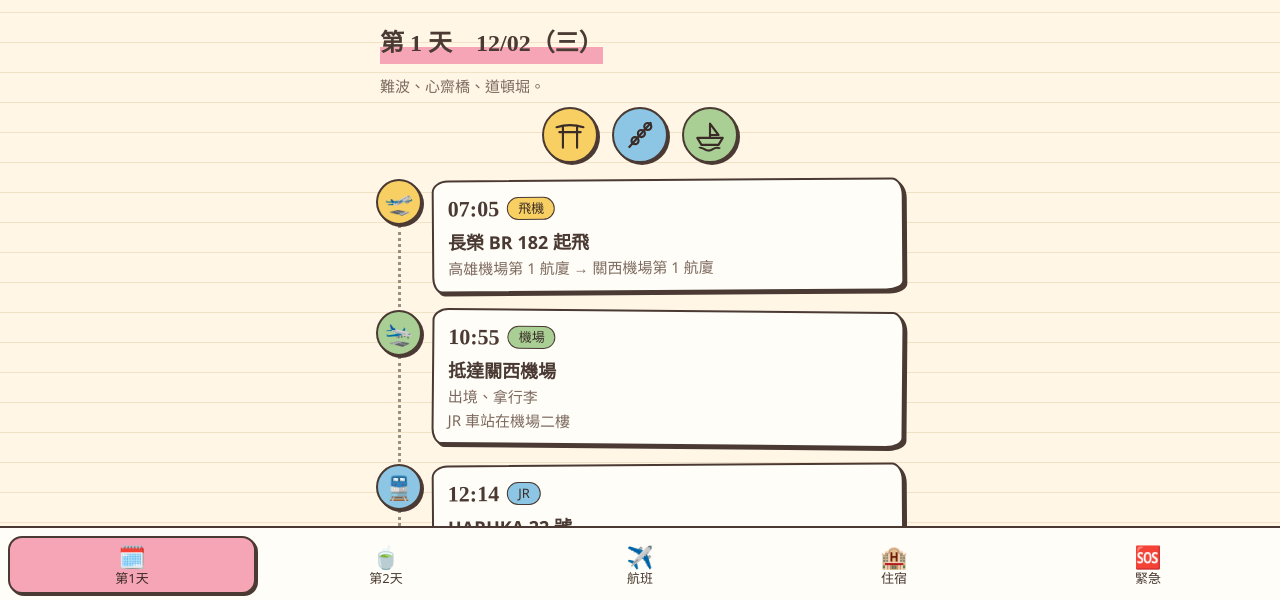
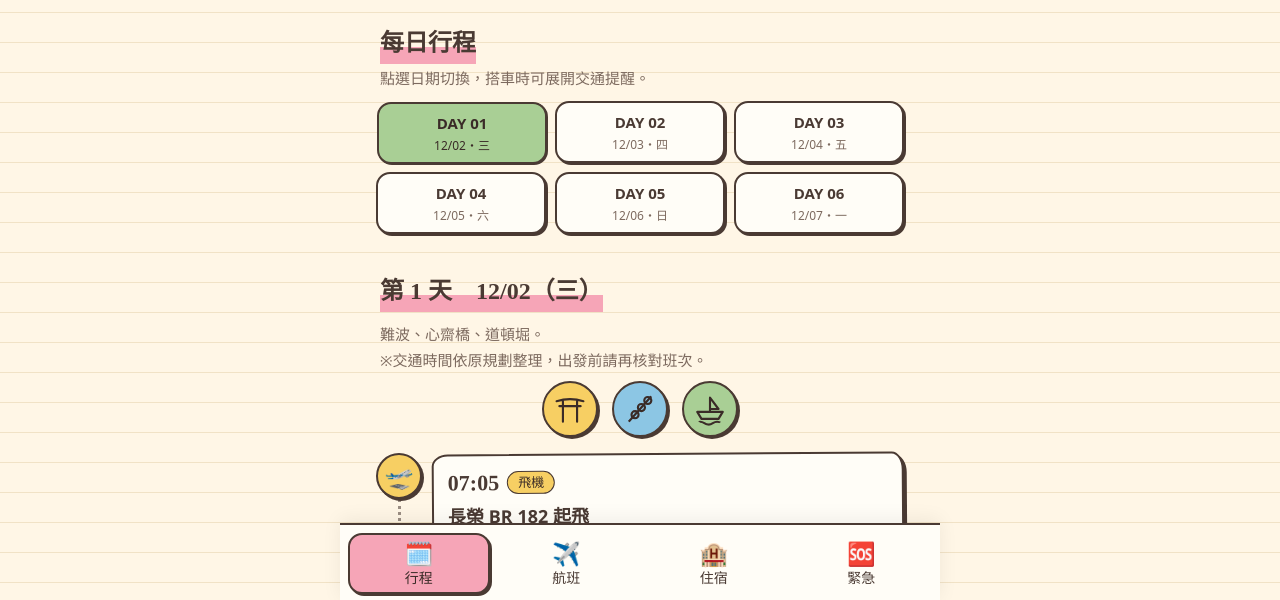
Before and after one commit to eric42911891/OSAKA_Trip_2026, a plain HTML site: page index.html in a window 1280 px wide. Shown: the part 198-798 px from the top of the page. Drawn offline with Linux system fonts and the light colour scheme; a web font is replaced by a local one.

Commit message:
Update index.html

```diff
--- a/index.html
+++ b/index.html
@@ -84,6 +84,34 @@ nav a.on{background:var(--pink);color:var(--btn-ink);border-color:var(--stroke);
 .intro .ic{flex:0 0 38px;width:38px;height:38px;color:var(--ink)}
 nav a{font-size:13px}
 a:focus-visible,button:focus-visible{outline:3px solid var(--sky);outline-offset:2px}
+
+/* v2: 六天切換、交通展開、手機導覽優化 */
+.section-top h2{margin-bottom:2px}
+.section-top .note{margin-top:0}
+.day-panel{display:none;animation:fadeIn .16s ease-out}
+.day-panel.on{display:block}
+@keyframes fadeIn{from{opacity:.65;transform:translateY(3px)}to{opacity:1;transform:none}}
+.day-switch{display:grid;grid-template-columns:repeat(3,minmax(0,1fr));gap:9px;margin:10px 0 19px}
+.day-switch button{display:flex;flex-direction:column;align-items:center;justify-content:center;margin:0;padding:7px 4px;min-width:0;min-height:62px;border-radius:14px;background:var(--card);color:var(--ink);box-shadow:2px 2px 0 var(--stroke);font-family:inherit;font-size:15px;font-weight:700;line-height:1.25}
+.day-switch button small{font-size:12px;font-weight:400;margin-top:5px;color:var(--sub)}
+.day-switch button.on{background:var(--matcha);color:var(--btn-ink);transform:translate(1px,1px);box-shadow:1px 1px 0 var(--stroke)}
+.day-switch button.on small{color:var(--btn-ink)}
+.travel-details{margin-top:9px;border-top:1px dashed var(--sub);padding-top:7px}
+.travel-details summary{cursor:pointer;color:var(--ink);font-size:14px;font-weight:700;list-style:none;display:flex;align-items:center;justify-content:space-between;gap:8px}
+.travel-details summary::-webkit-details-marker{display:none}
+.travel-details summary::after{content:'＋';font-size:21px;line-height:1}
+.travel-details[open] summary::after{content:'－'}
+.detail-content{font-size:14px;color:var(--sub);margin-top:8px;line-height:1.65;padding:9px 11px;border-radius:10px;background:var(--paper)}
+.empty-day .card{text-align:center;padding:28px 18px;margin-top:15px}
+.empty-day h3{font-size:22px;margin:4px 0 5px}
+.empty-day p{margin:0;color:var(--sub);font-size:15px}
+.empty-icon{font-size:38px}
+nav{z-index:30;max-width:600px;margin:auto;box-shadow:0 -4px 18px #00000010}
+nav a{font-size:14px}
+nav a b{font-size:23px}
+.tl .box{overflow-wrap:anywhere}
+@media (max-width:360px){main{padding:0 12px}.tl li{grid-template-columns:42px 1fr;gap:0 7px}.dot{width:42px;height:42px;font-size:21px}.tl li::before{left:20px}.tl .box{padding:8px 10px}.when time{font-size:20px}.day-switch{gap:6px}}
+@media (prefers-reduced-motion:reduce){.day-panel{animation:none}}
 </style>
 </head>
 <body>
@@ -104,9 +132,19 @@ a:focus-visible,button:focus-visible{outline:3px solid var(--sky);outline-offset
   <svg viewBox="0 0 400 56" aria-hidden="true"><path d="M10 40 Q100 4 200 30 T390 18" fill="none" stroke="currentColor" stroke-width="3" stroke-dasharray="2 9" stroke-linecap="round" opacity=".6"/><text x="352" y="30" font-size="26" transform="rotate(-12 352 30)">✈️</text><ellipse cx="60" cy="14" rx="22" ry="8" fill="var(--sky)" opacity=".7"/><ellipse cx="78" cy="10" rx="14" ry="7" fill="var(--sky)" opacity=".7"/></svg>
 </header>
 
-<section id="v-day1" class="view">
+<section id="v-itinerary" class="view">
+  <div class="section-top"><h2>每日行程</h2><p class="note">點選日期切換，搭車時可展開交通提醒。</p></div>
+  <div class="day-switch" role="group" aria-label="切換旅遊日期">
+    <button type="button" data-day="day1">DAY 01<small>12/02・三</small></button>
+    <button type="button" data-day="day2">DAY 02<small>12/03・四</small></button>
+    <button type="button" data-day="day3">DAY 03<small>12/04・五</small></button>
+    <button type="button" data-day="day4">DAY 04<small>12/05・六</small></button>
+    <button type="button" data-day="day5">DAY 05<small>12/06・日</small></button>
+    <button type="button" data-day="day6">DAY 06<small>12/07・一</small></button>
+  </div>
+  <section id="v-day1" class="day-panel">
   <h2>第 1 天　12/02（三）</h2>
-  <p class="note" style="margin-top:0">難波、心齋橋、道頓堀。</p>
+  <p class="note" style="margin-top:0">難波、心齋橋、道頓堀。<br>※交通時間依原規劃整理，出發前請再核對班次。</p>
   <div class="strip"><svg class="ic"><use href="#d-torii"/></svg><svg class="ic"><use href="#d-food"/></svg><svg class="ic"><use href="#d-boat"/></svg></div>
   <ol class="tl">
     <li class="plane"><span class="dot">🛫</span><div class="box"><div class="when"><time>07:05</time><span class="chip">飛機</span></div><b>長榮 BR 182 起飛</b><small>高雄機場第 1 航廈 → 關西機場第 1 航廈</small></div></li>
@@ -123,9 +161,9 @@ a:focus-visible,button:focus-visible{outline:3px solid var(--sky);outline-offset
   </ol>
 </section>
 
-<section id="v-day2" class="view">
+<section id="v-day2" class="day-panel">
   <h2>第 2 天　12/03（四）</h2>
-  <p class="note" style="margin-top:0">宇治一日散策：抹茶、世界遺產和《源氏物語》。</p>
+  <p class="note" style="margin-top:0">宇治一日散策：抹茶、世界遺產和《源氏物語》。<br>※電車班次與 Premium Car 供應以當日公告為準。</p>
   <div class="strip"><svg class="ic"><use href="#d-cup"/></svg><svg class="ic"><use href="#d-pagoda"/></svg><svg class="ic"><use href="#d-torii"/></svg><svg class="ic"><use href="#d-book"/></svg></div>
   <ol class="tl">
     <li class="walk"><span class="dot">🏨</span><div class="box"><div class="when"><time>08:00</time><span class="chip">出發</span></div><b>從飯店出發</b><small>ESLEAD HOTEL → 大國町站</small></div></li>
@@ -145,6 +183,11 @@ a:focus-visible,button:focus-visible{outline:3px solid var(--sky);outline-offset
     <li class="rail"><span class="dot">🚇</span><div class="box"><div class="when"><time>20:30</time><span class="chip">地鐵</span></div><b>堺筋線 → 御堂筋線</b><small>惠美須町 → 動物園前，約 3 分鐘<br>刷交通卡搭乘，到動物園前換車<br>動物園前 → 大國町，約 3 分鐘</small></div></li>
     <li class="walk"><span class="dot">🏨</span><div class="box"><div class="when"><time class="hand">晚上</time><span class="chip">住宿</span></div><b>回飯店休息</b><small>ESLEAD HOTEL Namba Daikokucho Annex</small></div></li>
   </ol>
+</section>
+  <div id="v-day3" class="day-panel empty-day"><h2>第 3 天　12/04（五）</h2><div class="card tape"><span class="empty-icon">📍</span><h3>行程準備中</h3><p>保留這一天的版面，待你提供正式行程後加入景點、交通與時間軸。</p></div></div>
+  <div id="v-day4" class="day-panel empty-day"><h2>第 4 天　12/05（六）</h2><div class="card tape"><span class="empty-icon">🍁</span><h3>行程準備中</h3><p>尚未加入當日資料，避免出現未確認的交通時刻。</p></div></div>
+  <div id="v-day5" class="day-panel empty-day"><h2>第 5 天　12/06（日）</h2><div class="card tape"><span class="empty-icon">🗺️</span><h3>行程準備中</h3><p>待補上當日的景點、用餐與回飯店路線。</p></div></div>
+  <div id="v-day6" class="day-panel empty-day"><h2>第 6 天　12/07（一）</h2><div class="card tape"><span class="empty-icon">✈️</span><h3>回程日</h3><p>已知回程航班為長榮 BR 181，11:55 自關西機場起飛，14:40 抵達高雄；出發交通時程尚待確認。</p><a href="#flight" class="map">查看航班資訊</a></div></div>
 </section>
 
 <section id="v-flight" class="view">
@@ -198,9 +241,8 @@ a:focus-visible,button:focus-visible{outline:3px solid var(--sky);outline-offset
 </section>
 </main>
 
-<nav>
-  <a href="#day1" data-v="day1"><b>🗓️</b>第1天</a>
-  <a href="#day2" data-v="day2"><b>🍵</b>第2天</a>
+<nav aria-label="主要導覽">
+  <a href="#day1" data-v="itinerary"><b>🗓️</b>行程</a>
   <a href="#flight" data-v="flight"><b>✈️</b>航班</a>
   <a href="#hotel" data-v="hotel"><b>🏨</b>住宿</a>
   <a href="#sos" data-v="sos"><b>🆘</b>緊急</a>
@@ -208,23 +250,57 @@ a:focus-visible,button:focus-visible{outline:3px solid var(--sky);outline-offset
 
 <script>
 (function(){
-  var names=["day1","day2","flight","hotel","sos"];
+  'use strict';
+  var pageNames=['itinerary','flight','hotel','sos'];
+  var dayNames=['day1','day2','day3','day4','day5','day6'];
+  var dayButtons=Array.from(document.querySelectorAll('.day-switch button'));
+  var tabLinks=Array.from(document.querySelectorAll('nav a'));
   function show(){
-    var h=(location.hash||"").replace("#","");
-    if(names.indexOf(h)<0)h="day1";
-    names.forEach(function(n){document.getElementById("v-"+n).classList.toggle("on",n===h);});
-    var l=document.querySelectorAll("nav a");
-    for(var i=0;i<l.length;i++){l[i].classList.toggle("on",l[i].getAttribute("data-v")===h);}
-    window.scrollTo(0,0);
+    var hash=decodeURIComponent((location.hash||'#day1').slice(1));
+    var day=dayNames.includes(hash)?hash:'day1';
+    var page=dayNames.includes(hash)?'itinerary':(pageNames.includes(hash)?hash:'itinerary');
+    pageNames.forEach(function(p){document.getElementById('v-'+p).classList.toggle('on',p===page);});
+    dayNames.forEach(function(d){document.getElementById('v-'+d).classList.toggle('on',d===day);});
+    dayButtons.forEach(function(b){
+      var active=b.dataset.day===day;
+      b.classList.toggle('on',active);
+      b.setAttribute('aria-pressed',String(active));
+    });
+    tabLinks.forEach(function(a){
+      var active=a.dataset.v===page;
+      a.classList.toggle('on',active);
+      if(active)a.setAttribute('aria-current','page');else a.removeAttribute('aria-current');
+    });
+    window.scrollTo({top:0,behavior:'instant'});
   }
-  window.addEventListener("hashchange",show);
+  dayButtons.forEach(function(b){b.addEventListener('click',function(){location.hash=b.dataset.day;});});
+  window.addEventListener('hashchange',show);
+  // 只折疊交通搭乘提醒；車站、路線與車程保持可見。
+  document.querySelectorAll('.tl li.rail').forEach(function(li){
+    var small=li.querySelector('.box small');
+    if(!small)return;
+    var html=small.innerHTML.split(/<br\s*\/?\s*>/i);
+    if(html.length<2)return;
+    small.innerHTML=html[0];
+    var details=document.createElement('details');
+    details.className='travel-details';
+    var summary=document.createElement('summary');
+    summary.textContent='交通提醒・轉乘資訊';
+    details.appendChild(summary);
+    var extra=document.createElement('div');
+    extra.className='detail-content';
+    extra.innerHTML=html.slice(1).join('<br>');
+    details.appendChild(extra);
+    small.after(details);
+  });
+  var btn=document.getElementById('copy');
+  btn.addEventListener('click',function(){
+    var addr='〒556-0014 大阪府大阪市浪速区大国2丁目1-7 ESLEAD HOTEL Namba Daikokucho Annex';
+    if(navigator.clipboard&&navigator.clipboard.writeText){
+      navigator.clipboard.writeText(addr).then(function(){btn.textContent='已複製 ✓';},function(){btn.textContent='請長按地址複製';});
+    }else{btn.textContent='請長按地址複製';}
+  });
   show();
-  var btn=document.getElementById("copy");
-  btn.addEventListener("click",function(){
-    var text="〒556-0014 大阪府大阪市浪速区大国2丁目1-7 ESLEAD HOTEL Namba Daikokucho Annex";
-    try{navigator.clipboard.writeText(text).then(function(){btn.textContent="已複製 ✓";},function(){btn.textContent="請長按文字複製";});}
-    catch(e){btn.textContent="請長按文字複製";}
-  });
 })();
 </script>
 </body>
```
